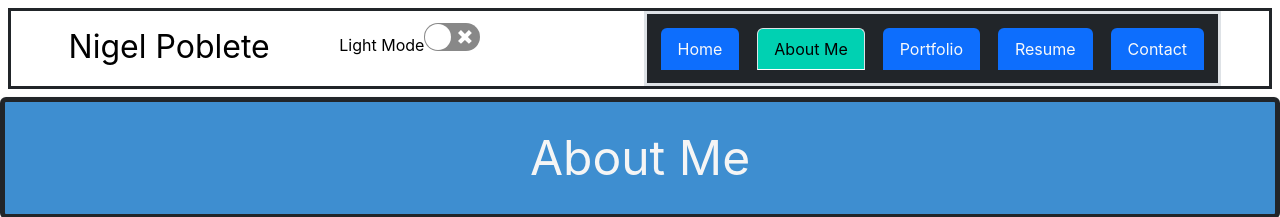
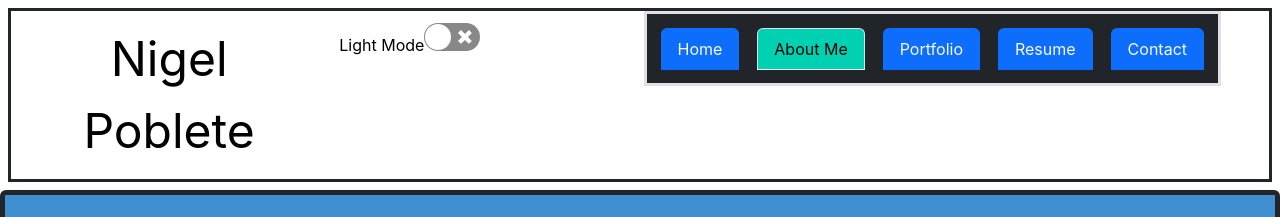
Before and after one commit to evohat3/React-Portfolio, a React (Create React App) app: page / in a window 1280 px wide. Shown: the top 217 px of the page. Built offline with nearby package versions, Linux system fonts and the light colour scheme.

Commit message:
update dark-light mode switch, now works continously

```diff
--- a/src/components/Footer.js
+++ b/src/components/Footer.js
@@ -8,7 +8,7 @@ function Footer() {
   <div className="content has-text-centered has-text-light is-size-4">
     <p>
       This Portfolio was made using <a className='has-text-info' href="https://react.dev/">React</a> with a combination of <a className='has-text-primary' href='https://bulma.io/'>Bulma</a> and <a className='has-text-danger' href='https://getbootstrap.com/docs/5.1/components/accordion/'>BootStrap</a> CSS frameworks. </p>
-      <i class="fa-brands fa-github"></i>
+      <i className="fa-brands fa-github"></i>
        <p>Github Link: <a className='has-text-warning' href="https://evohat3.github.com">evohat3</a>. </p>
 
   </div>
--- a/src/components/Header.js
+++ b/src/components/Header.js
@@ -1,10 +1,11 @@
+
 
 function Header() {
 
     return (
-        <div className=" has-text-centered ">
+        <div className=" has-text-centered is-size-1 ">
 
-            <div className="is-size-3">Nigel Poblete</div>
+            Nigel Poblete
 
         </div>
     )
--- a/src/components/PortfolioContainer.js
+++ b/src/components/PortfolioContainer.js
@@ -39,7 +39,7 @@ export default function PortfolioContainer() {
 const [theme, setTheme] = useState('light');
 
 const toggleTheme = () => {
-  setTheme((curr) => (curr === 'light' ? 'dark' : 'light '));
+  setTheme((curr) => (curr === 'light' ? 'dark' : 'light' ));
 };
 
   return (
--- a/src/components/ProjectSlot.js
+++ b/src/components/ProjectSlot.js
@@ -5,8 +5,8 @@ export default function ProjectSlot(props) {
     return (
     <a href={props.url}>
 
-<div class="section ">
-    <div class="border border-2 border-black float-end">
+<div className="section ">
+    <div className="border border-2 border-black float-end">
       <div className="has-background-dark has-text-light project-label"> {props.name}</div>
     </div>
   </div>
--- a/src/components/pages/Portfolio.js
+++ b/src/components/pages/Portfolio.js
@@ -8,7 +8,7 @@ export default function Portfolio() {
 
 <div>
 
-    <p className="border border-3 border-dark has-text-centered has-text-dark m-3">Portfolio Projects</p>
+    <h1 className="border border-3 border-dark has-text-centered m-3 is-size-1 has-background-info has-text-light">Portfolio Projects</h1>
 
 
     <div className="columns">
```
Also changed, not shown: 1 other file (tests, documents, lock files or other folders).
